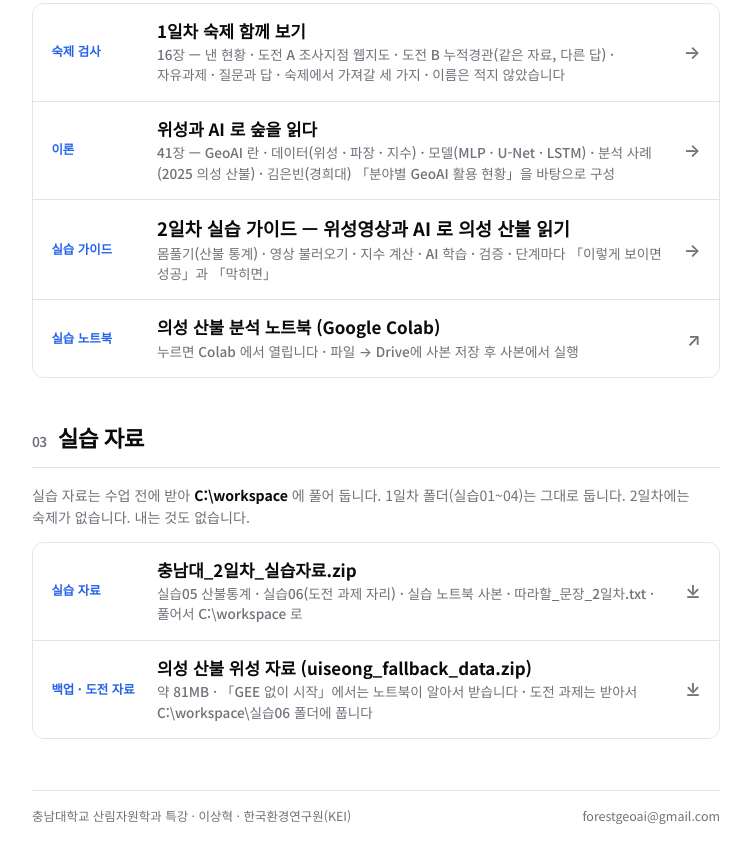
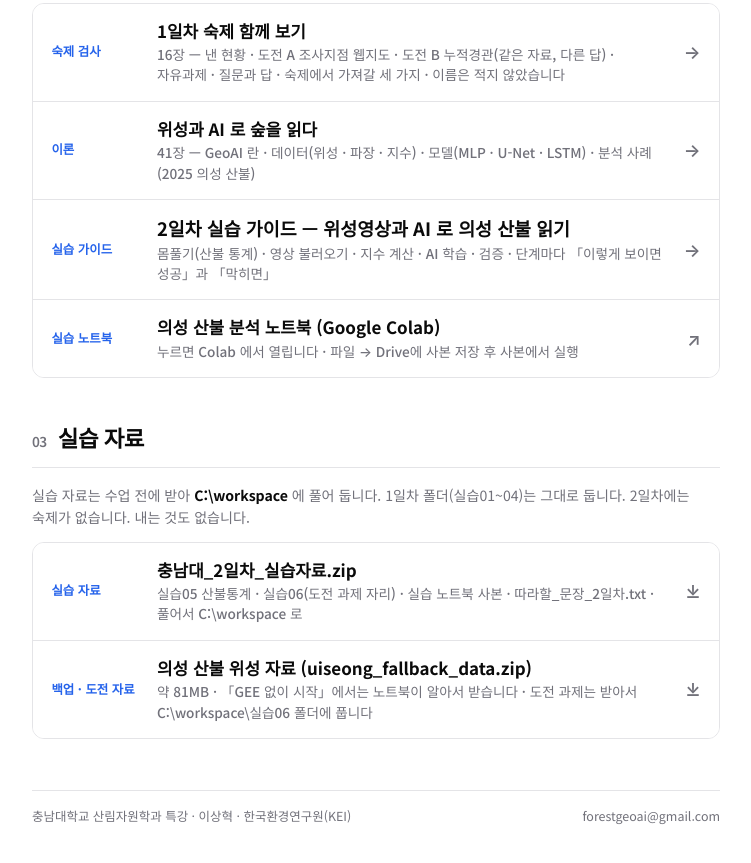
Before and after one commit to ForestGeoAI/LECTURE, a plain HTML site: page index.html in a window 1280 px wide. Shown: the part 2371-3234 px from the top of the page, without its empty margins (264-1015 px from the left). Drawn offline with Linux system fonts and the light colour scheme; a web font is replaced by a local one.

Commit message:
특강 홈: 이론 줄 문구 정리

```diff
--- a/index.html
+++ b/index.html
@@ -97,7 +97,7 @@ footer{margin-top:3.2rem;padding-top:1rem;border-top:1px solid var(--line);font-
 <p class="note" style="margin:0 0 .8rem">실습은 Google Colab 에서 합니다. 화면을 반으로 나눠 왼쪽에 Colab, 오른쪽에 실습 가이드를 띄웁니다.</p>
 <div class="list">
   <a href="#" id="lnk-homework"><span class="k">숙제 검사</span><span class="t"><b>1일차 숙제 함께 보기</b><small>16장 — 낸 현황 · 도전 A 조사지점 웹지도 · 도전 B 누적경관(같은 자료, 다른 답) · 자유과제 · 질문과 답 · 숙제에서 가져갈 세 가지 · 이름은 적지 않았습니다</small></span><span class="go">→</span></a>
-  <a href="https://claude.ai/artifact/DSUDYS1nyPS2nfWW2uDQUZ" target="_blank" rel="noopener"><span class="k">이론</span><span class="t"><b>위성과 AI 로 숲을 읽다</b><small>41장 — GeoAI 란 · 데이터(위성 · 파장 · 지수) · 모델(MLP · U-Net · LSTM) · 분석 사례(2025 의성 산불) · 김은빈(경희대) 「분야별 GeoAI 활용 현황」을 바탕으로 구성</small></span><span class="go">→</span></a>
+  <a href="https://claude.ai/artifact/DSUDYS1nyPS2nfWW2uDQUZ" target="_blank" rel="noopener"><span class="k">이론</span><span class="t"><b>위성과 AI 로 숲을 읽다</b><small>41장 — GeoAI 란 · 데이터(위성 · 파장 · 지수) · 모델(MLP · U-Net · LSTM) · 분석 사례(2025 의성 산불)</small></span><span class="go">→</span></a>
   <a class="main" href="lab2/" id="lnk-guide2"><span class="k">실습 가이드</span><span class="t"><b>2일차 실습 가이드 — 위성영상과 AI 로 의성 산불 읽기</b><small>몸풀기(산불 통계) · 영상 불러오기 · 지수 계산 · AI 학습 · 검증 · 단계마다 「이렇게 보이면 성공」과 「막히면」</small></span><span class="go">→</span></a>
   <a href="#" id="lnk-colab"><span class="k">실습 노트북</span><span class="t"><b>의성 산불 분석 노트북 (Google Colab)</b><small>누르면 Colab 에서 열립니다 · 파일 → Drive에 사본 저장 후 사본에서 실행</small></span><span class="go">↗</span></a>
 </div>
```
